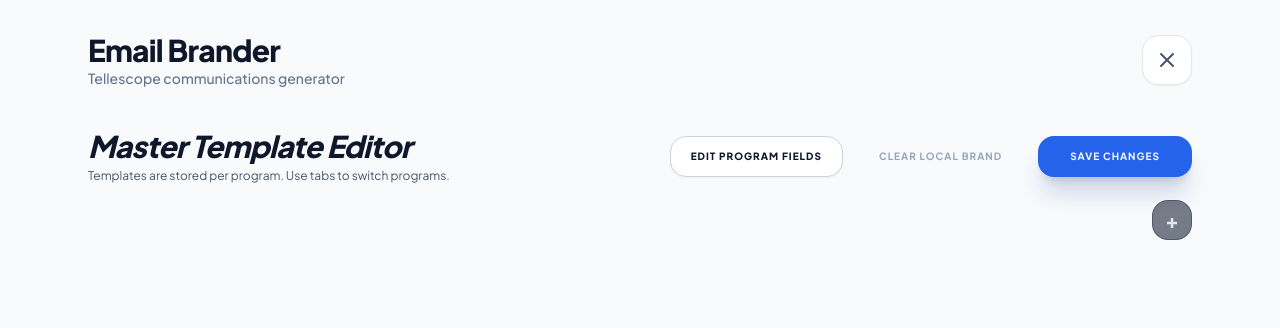
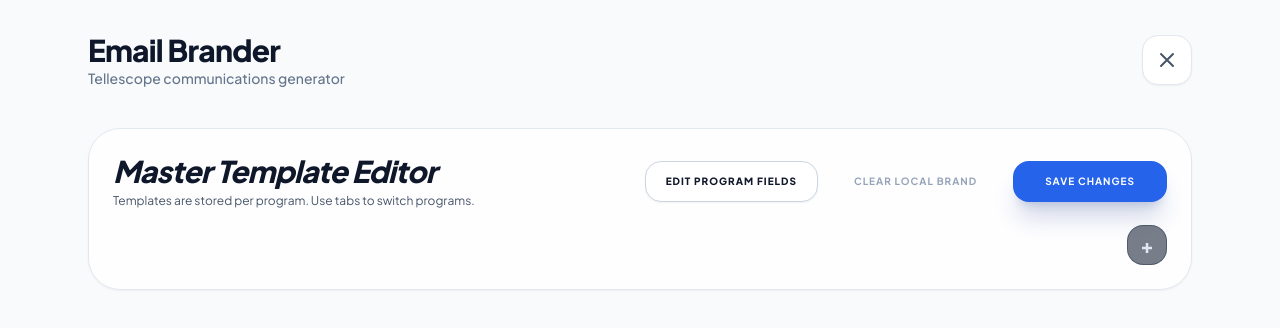
Before and after one commit to andresierra-olhtest/html_brander, a website: page public/index.html in a window 1280 px wide. Both pictures are taken after a click on the button "Edit templates". Drawn offline with nearby package versions, Linux system fonts and the light colour scheme; no server answers.

Commit message:
Update index.html

```diff
--- a/public/index.html
+++ b/public/index.html
@@ -168,7 +168,7 @@
 
     <!-- VIEW: CONFIGURATION (EDITOR) -->
     <div id="view-config" class="hidden animate-in fade-in zoom-in-95 duration-300">
-     <div class="mb-8 space-y-4">
+     <div class="mb-8 space-y-4 bg-white/90 border border-slate-200 rounded-[2rem] p-6 shadow-sm">
 
   <!-- TOP ROW: Title + actions -->
   <div class="flex items-center justify-between gap-4">
```
